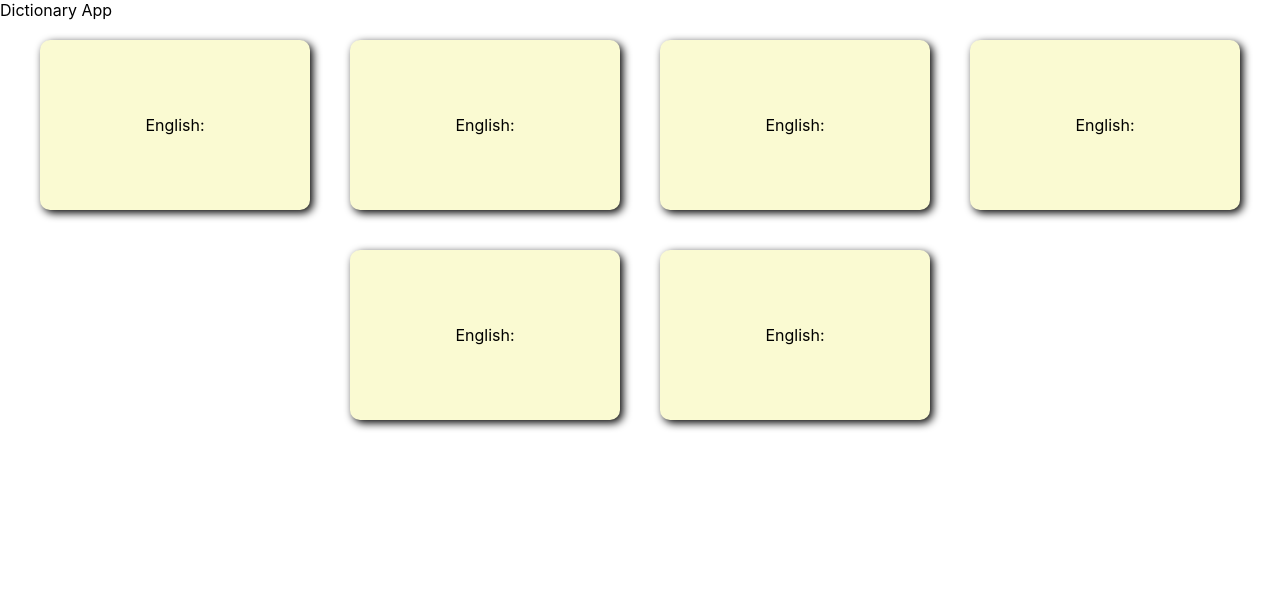
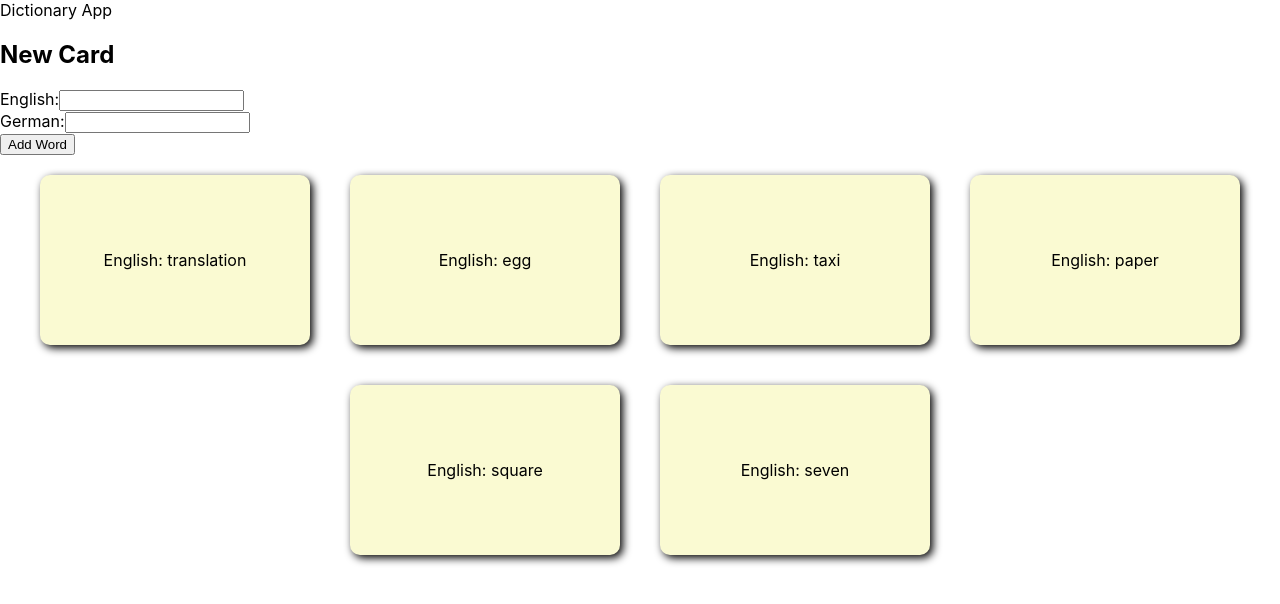
Before and after one commit to Charrod-T/react-dictionary, a React (Create React App) app: page / in a window 1280 px wide. Shown: the top 604 px of the page. Built offline with nearby package versions, Linux system fonts and the light colour scheme.

Commit message:
"added wordform folder/file"

```diff
--- a/src/App.js
+++ b/src/App.js
@@ -1,20 +1,23 @@
 import {useState} from 'react';
-
 import './App.css';
 import WordCard from './components/WordCard/WordCard';
+import { type } from '@testing-library/user-event/dist/type';
 
 function App() {
-  const [words, setWords]= useState([
+  const [words, setWords] = useState([
     { front: 'translation', back: 'ubersetzung'},
     { front: 'egg', back:'Ei' },
     { front: 'taxi', back: 'Taxi'},
     { front: 'paper', back:'Papier'},
-    {front: 'square', back:'Platz'},
-    {front: 'seven', back:'sieben'},
+    { front: 'square', back:'Platz'},
+    { front: 'seven', back:'sieben'},
 ]);
 
-const cardList = words.map (word =>
-<WordCard front={words.front} back ={words.back}/>
+const cardList = words.map ( word =>
+<WordCard
+  front={word.front}
+  back ={word.back}
+  key={word.front}/>
 );
 
 
@@ -24,8 +27,30 @@ const cardList = words.map (word =>
         Dictionary App
       </header>
 
-     <main className="cards-container">
+     <main>
+      <section className="card-form">
+        <h2> New Card</h2>
+        <form action ="#" method ="GET">
+          <div className="form-row">
+            <label>
+              English:
+              <input type="text" name="en" placholder="English"/>
+            </label>
+          </div>
+          <div className="form-row">
+            <label>
+              German:
+              <input type="text" name="de" placholder="German"/>
+            </label>
+          </div>
+          <div className="form-row">
+            <button type="submit">Add Word</button>
+          </div>
+        </form>
+      </section>
+      <section className="cards-container">
       {cardList}
+      </section>
     </main>
     </div>
   );
```
Also changed, not shown: src/components/Wordform/WordForm.jsx (added, +29 -0 lines), src/components/Wordform/WordForm.css (added).
